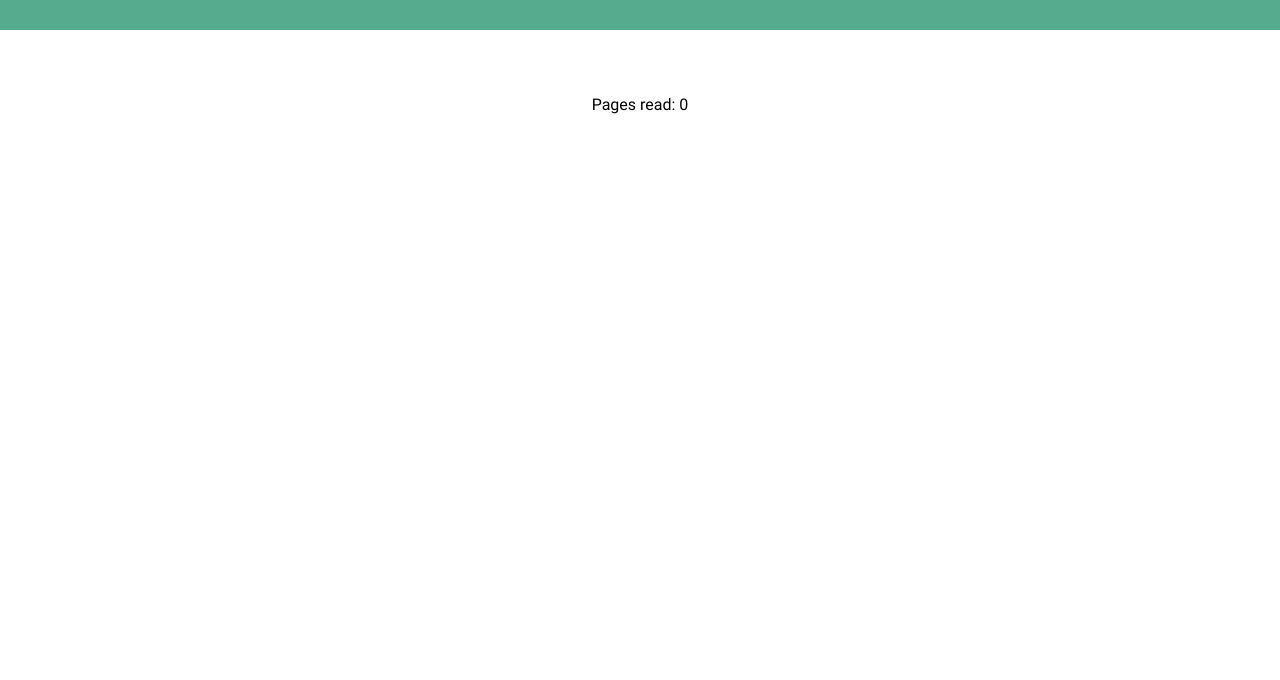
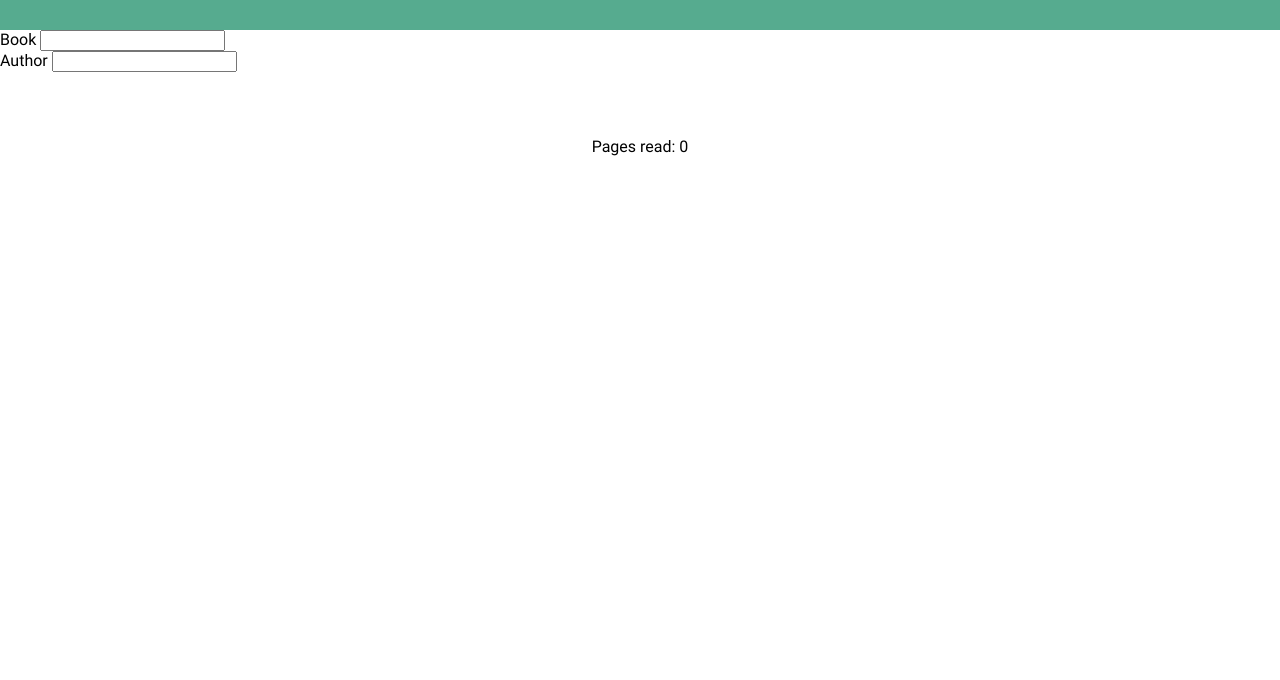
Before and after one commit to johnnynava/book-library, a plain HTML site: page index.html in a window 1280 px wide. Shown: the part 120-800 px from the top of the page. Drawn offline with Linux system fonts and the light colour scheme.

Commit message:
Progress through HTML form to add a new book

```diff
--- a/index.html
+++ b/index.html
@@ -13,7 +13,17 @@
       <p>My Book Library</p>
     </div>
     <div class="content">
-      <form></form>
+      <form action="#" method="post">
+        <div class="inputField">
+          <label for="book_name">Book</label>
+          <input type="text" id="book_name">
+        </div>
+        <div class="inputField">
+          <label for="author_name">Author</label>
+          <input type="text" id="author_name">
+        </div>
+        <!-- pages and then status and then submit button -->
+      </form>
       <!-- tablex -->
     </div>
     <div class="footer">
```
